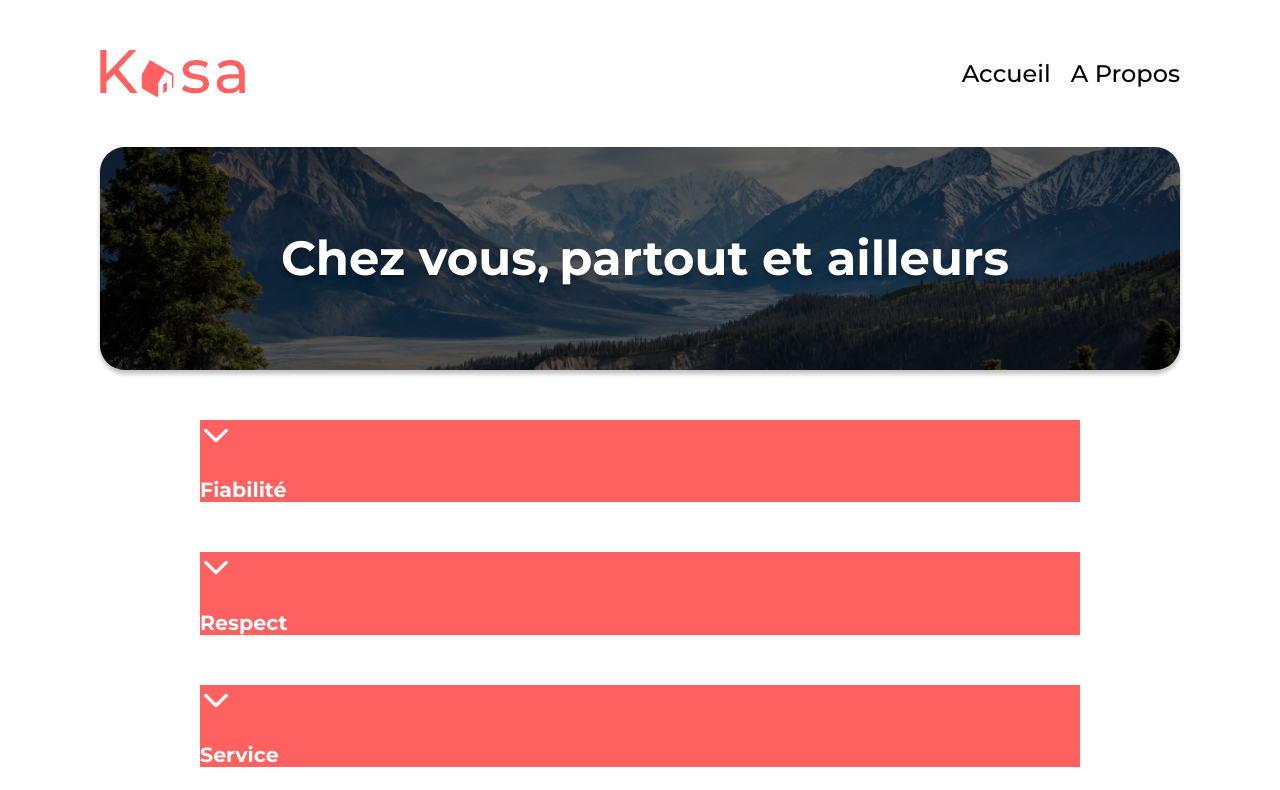
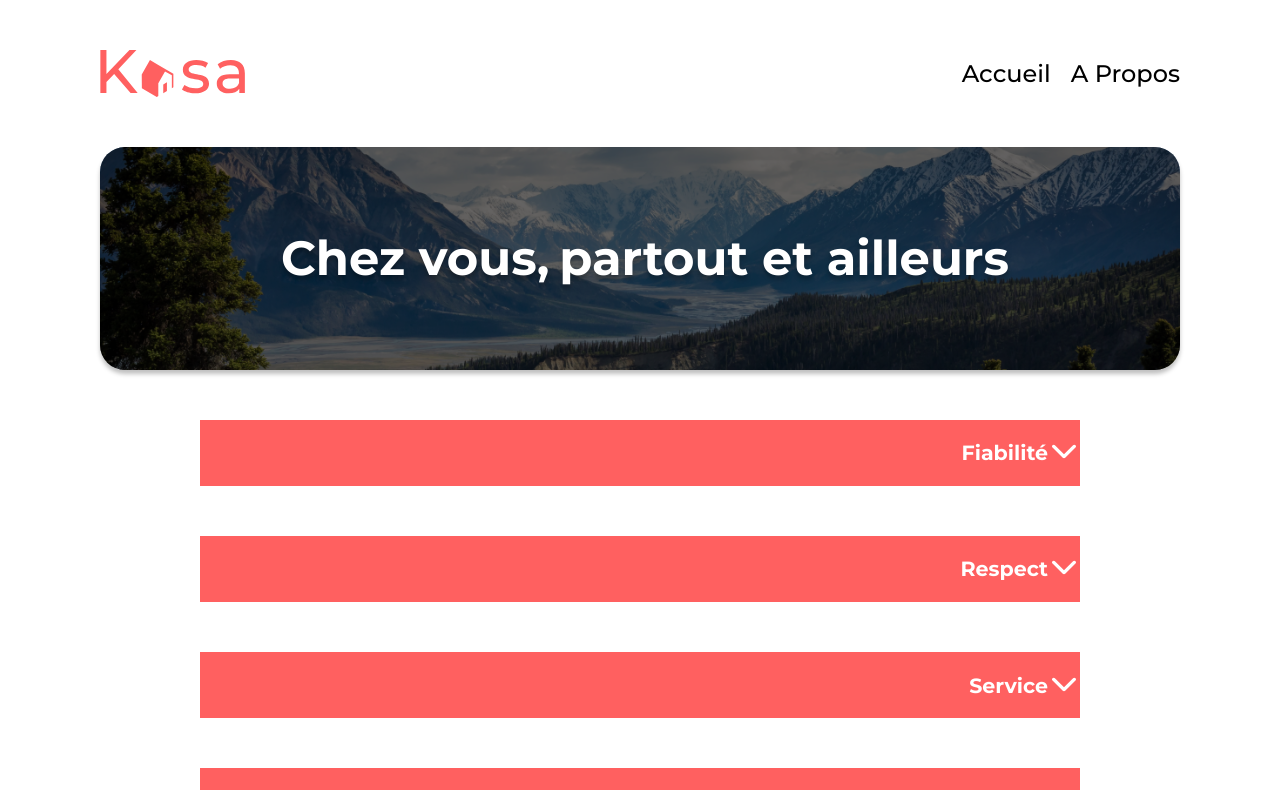
Before and after one commit to LaurieAnne-D/kasa, a React (Create React App) app: page /about in a window 1280 px wide. Shown: the top 790 px of the page. Built offline with nearby package versions, Linux system fonts and the light colour scheme.

Commit message:
About page v2
correction du component collapse

```diff
--- a/src/components/Collapse/Collapse.jsx
+++ b/src/components/Collapse/Collapse.jsx
@@ -1,9 +1,8 @@
 import React, { useState } from 'react';
 import './collapse.css';
-import informationsData from '../../data/informations.json';
 import arrowBack from '../../assets/icons/arrowBack.svg';
 
-const informations = informationsData;
+
 
 const Collapse = ({ title, content }) => {
     const [isOpen, setIsOpen] = useState(false);
@@ -23,18 +22,4 @@ const Collapse = ({ title, content }) => {
     );
 };
 
-function CollapseContainer() {
-    return (
-        <ul>
-            {informations.map(information => (
-                <Collapse
-                    key={information.title}
-                    title={information.title}
-                    content={information.content}
-                />
-            ))}
-        </ul>
-    );
-}
-
-export default CollapseContainer;
+export default Collapse;
--- a/src/components/Collapse/collapse.css
+++ b/src/components/Collapse/collapse.css
@@ -1,3 +1,6 @@
 .collapse {
+    display: flex;
+    flex-direction: row-reverse;
     background-color: #FF6060;
+
 }
--- a/src/pages/About/About.jsx
+++ b/src/pages/About/About.jsx
@@ -2,7 +2,23 @@ import React from "react";
 import Banner from "../../components/Banner/Banner";
 import aboutImg from "../../assets/images/about.png";
 import Collapse from "../../components/Collapse/Collapse";
+import informationsData from '../../data/informations.json';
 import "./about.css";
+
+const informations = informationsData;
+function CollapseContainer() {
+    return (
+        <ul>
+            {informations.map(information => (
+                <Collapse
+                    key={information.title}
+                    title={information.title}
+                    content={information.content}
+                />
+            ))}
+        </ul>
+    );
+}
 
 function About () {
     return (
@@ -10,7 +26,7 @@ function About () {
             <Banner
                 img={aboutImg}
             />
-            <Collapse />
+            <CollapseContainer />
         </main>
     )
 }
```
